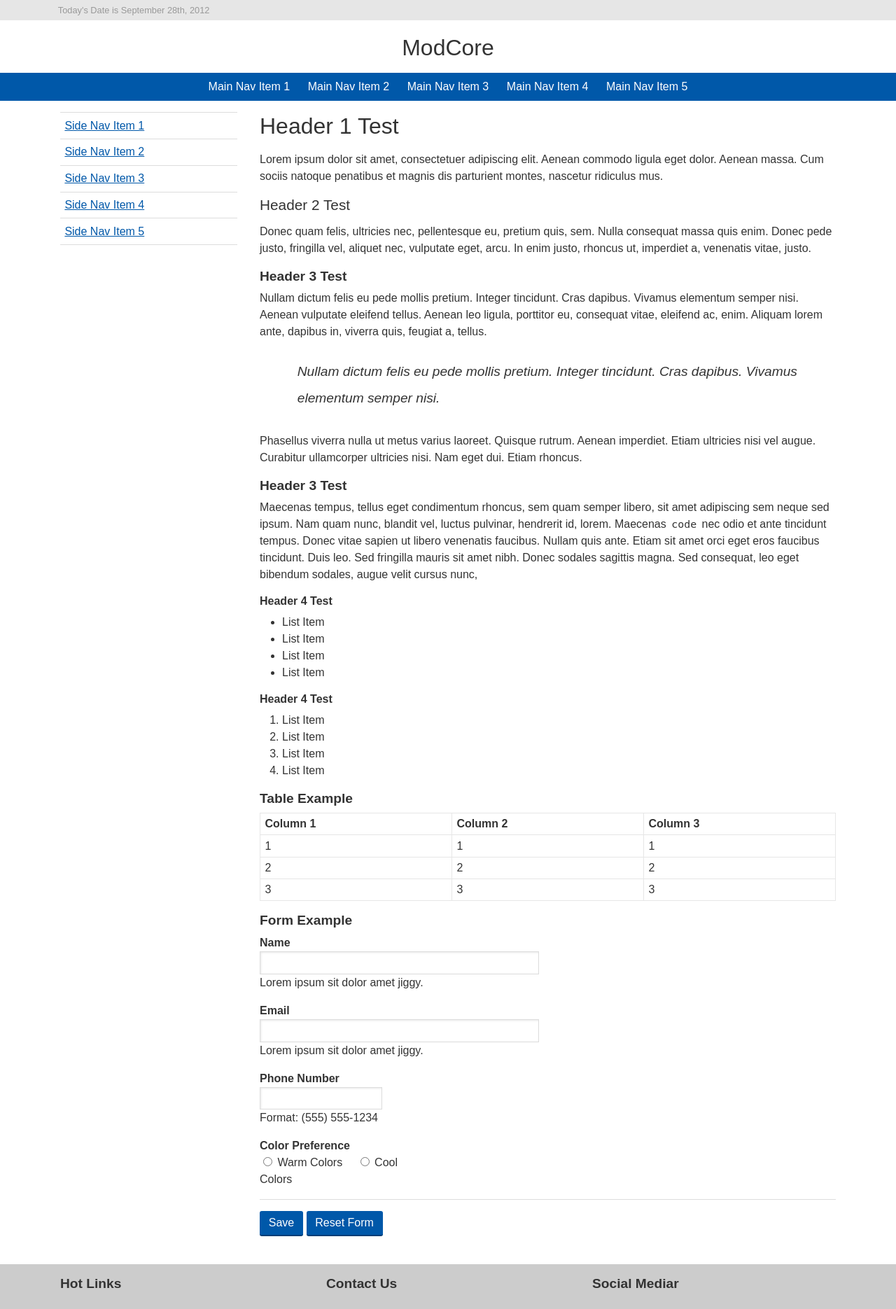
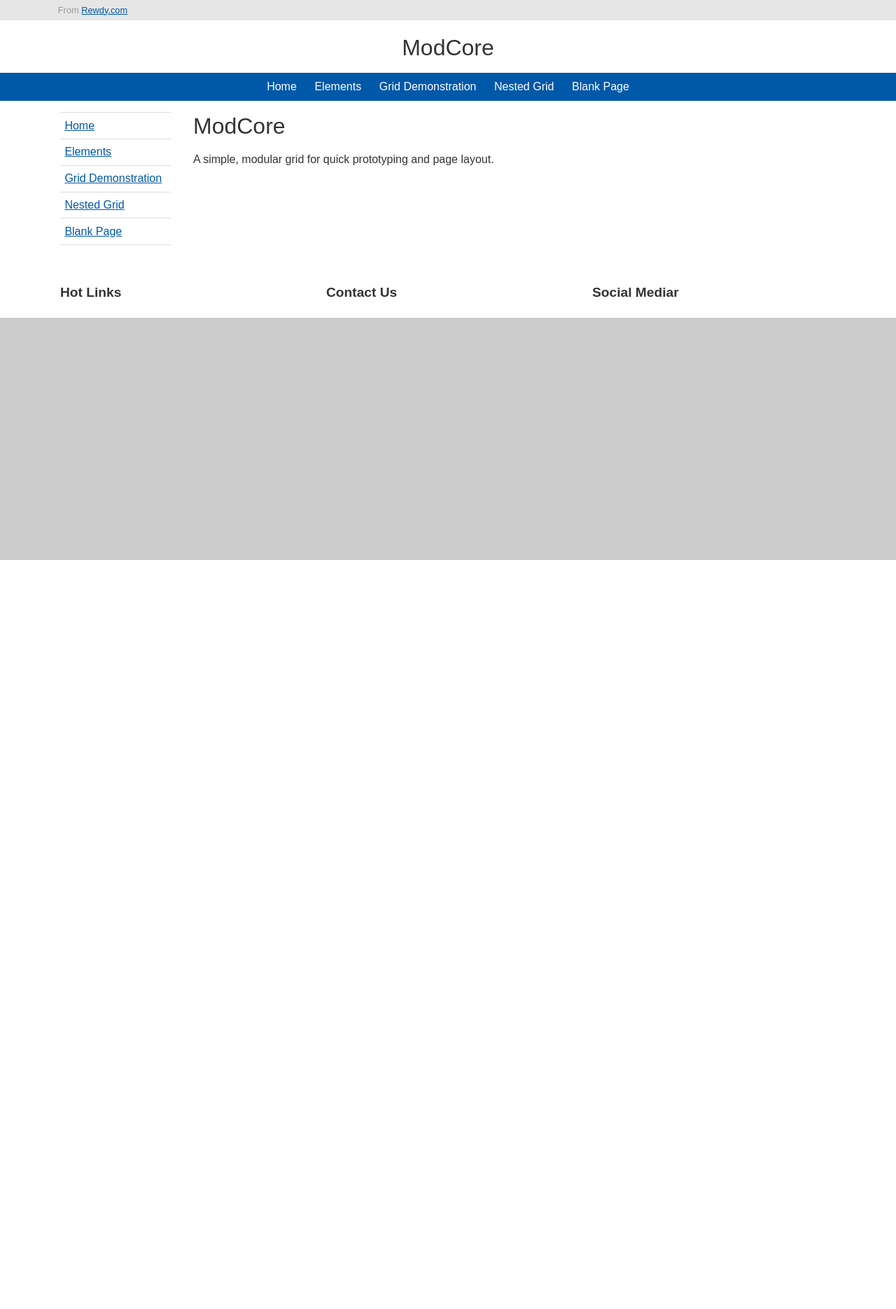
Before and after one commit to rewdy/ModCore, a PHP site: page / in a window 1280 px wide. Shown: the whole page at 70% size. After the commit the page ends 800 px from the top, so only its background shows below. Run offline with PHP 8.4, Linux system fonts and the light colour scheme.

Commit message:
Updated for browsable website.

```diff
--- a/css/style.css
+++ b/css/style.css
@@ -38,7 +38,7 @@ div.submit{padding-top:1em;border-top:1px solid #ddd;}
 input.narrow{width:10em;}
 input.long{width:30em;}
 input.full{width:96%;}
-@media only screen and (max-width:640px){input[type=text],input[type=password],input.long{width:96%;} input.narrow{width:43%;}}body{background-color:#ffffff;color:#333333;font-family:sans-serif;}
+@media only screen and (max-width:640px){input[type=text],input[type=password],input.long{width:96%;} input.narrow{width:43%;}}body{background-color:#ccc;font-family:sans-serif;}
 #wrapper.blocked{margin:0 auto 3em auto;max-width:1140px;}
 .grid{margin:0 auto;max-width:1140px;min-width:300px;}.grid:after{content:" ";display:block;clear:left;height:0;overflow:hidden;}
 .row{margin-bottom:1.5em;}
@@ -59,7 +59,8 @@ input.full{width:96%;}
 @media only screen and (max-width:640px){.mob_column{float:none;margin:0.75em 0;} .grid .g12{float:none;margin:0.75em 0;width:auto;} .grid .g11{float:none;margin:0.75em 0;width:auto;} .grid .g10{float:none;margin:0.75em 0;width:auto;} .grid .g9{float:none;margin:0.75em 0;width:auto;} .grid .g8{float:none;margin:0.75em 0;width:auto;} .grid .g7{float:none;margin:0.75em 0;width:auto;} .grid .g6{float:none;margin:0.75em 0;width:auto;} .grid .g5{float:none;margin:0.75em 0;width:auto;} .grid .g4{float:none;margin:0.75em 0;width:auto;} .grid .g3{float:none;margin:0.75em 0;width:auto;} .grid .g2{float:none;margin:0.75em 0;width:auto;} .grid .g1{float:none;margin:0.75em 0;width:auto;} .grid .row{margin-bottom:0;margin-left:0;margin-right:0;}}.clearfixed{content:" ";display:block;clear:left;height:0;overflow:hidden;}
 .clearfix:after{content:" ";display:block;clear:left;height:0;overflow:hidden;}
 #preamble{background-color:#e6e6e6;color:#999999;font-size:0.8em;padding:0.2em 0;}
-footer{background-color:#ccc;padding:1em 0;}
+#wrapper{background-color:#ffffff;color:#333333;}
+footer{padding:1em 0;}
 #nav_holder{margin:0 0 1em 0;background-color:#0058a9;}#nav_holder:after{content:'\0020';display:block;clear:left;height:0;overflow:hidden;}
 nav{background-color:#0058a9;color:#ffffff;margin:0;padding:0;float:left;width:100%;overflow:hidden;position:relative;}
 nav ul.menu{margin:0;padding:0;clear:left;float:left;position:relative;left:50%;}
--- a/css/style.less
+++ b/css/style.less
@@ -55,12 +55,9 @@ as there is a lot of overlap between the two.
 //@import "plugins/drupal-forms";
 
 body {
-	background-color:@background;
-	color:@color;
+	background-color:#ccc; // footer color
 	font-family:@font;
 }
-
-
 
 /*
 2. Layout
@@ -75,8 +72,11 @@ body {
 	font-size:0.8em;
 	padding:0.2em 0;
 }
+#wrapper {
+	background-color:@background;
+	color:@color;
+}
 footer {
-	background-color: #ccc;
 	padding:1em 0;
 }
 
--- a/index.html
+++ b/index.html
@@ -3,10 +3,9 @@
 	<head>
 		<meta charset="utf-8">
 
-		<title>Page Title</title>
+		<title>ModCore</title>
 
 		<link rel="stylesheet" href="css/style.css">
-		<!--<script type="text/javascript" src="js/script.js"></script>-->
 
 		<!--[if lt IE 9]>
 		<script src="//html5shiv.googlecode.com/svn/trunk/html5.js"></script>
@@ -17,7 +16,7 @@
 			<div id="preamble" class="row">
 				<div class="grid">
 					<div class="g12">
-						Today's Date is September 28th, 2012
+						From <a href="http://rewdy.com">Rewdy.com</a>
 					</div>
 				</div> <!-- close .grid -->
 			</div>
@@ -33,11 +32,11 @@
 					<div class="g12">
 						<nav>
 							<ul class="menu">
-								<li><a href="#">Main Nav Item 1</a></li>
-								<li><a href="#">Main Nav Item 2</a></li>
-								<li><a href="#">Main Nav Item 3</a></li>
-								<li><a href="#">Main Nav Item 4</a></li>
-								<li><a href="#">Main Nav Item 5</a></li>
+								<li><a href="index.html">Home</a></li>
+								<li><a href="elements.html">Elements</a></li>
+								<li><a href="grid.html">Grid Demonstration</a></li>
+								<li><a href="nested-grid.html">Nested Grid</a></li>
+								<li><a href="blank.html">Blank Page</a></li>
 							</ul>
 						</nav>
 					</div>
@@ -45,105 +44,18 @@
 			</div>
 			<div id="primary_row">
 				<div class="grid row">
-
-					<div class="g3">
+					<div class="g2">
 						<ul class="lined linked">
-							<li><a href="">Side Nav Item 1</a></li>
-							<li><a href="">Side Nav Item 2</a></li>
-							<li><a href="">Side Nav Item 3</a></li>
-							<li><a href="">Side Nav Item 4</a></li>
-							<li><a href="">Side Nav Item 5</a></li>
+							<li><a href="index.html">Home</a></li>
+							<li><a href="elements.html">Elements</a></li>
+							<li><a href="grid.html">Grid Demonstration</a></li>
+							<li><a href="nested-grid.html">Nested Grid</a></li>
+							<li><a href="blank.html">Blank Page</a></li>
 						</ul>
 					</div>
-					<div class="g9">
-						<h1>Header 1 Test</h1>
-						<p>Lorem ipsum dolor sit amet, consectetuer adipiscing elit. Aenean commodo ligula eget dolor. Aenean massa. Cum sociis natoque penatibus et magnis dis parturient montes, nascetur ridiculus mus.</p>
-						<h2>Header 2 Test</h2>
-						<p>Donec quam felis, ultricies nec, pellentesque eu, pretium quis, sem. Nulla consequat massa quis enim. Donec pede justo, fringilla vel, aliquet nec, vulputate eget, arcu. In enim justo, rhoncus ut, imperdiet a, venenatis vitae, justo.</p>
-						<h3>Header 3 Test</h3>
-						<p>Nullam dictum felis eu pede mollis pretium. Integer tincidunt. Cras dapibus. Vivamus elementum semper nisi. Aenean vulputate eleifend tellus. Aenean leo ligula, porttitor eu, consequat vitae, eleifend ac, enim. Aliquam lorem ante, dapibus in, viverra quis, feugiat a, tellus.</p>
-						<blockquote>Nullam dictum felis eu pede mollis pretium. Integer tincidunt. Cras dapibus. Vivamus elementum semper nisi.</blockquote>
-						<p>Phasellus viverra nulla ut metus varius laoreet. Quisque rutrum. Aenean imperdiet. Etiam ultricies nisi vel augue. Curabitur ullamcorper ultricies nisi. Nam eget dui. Etiam rhoncus.</p>
-						<h3>Header 3 Test</h3>
-						<p>Maecenas tempus, tellus eget condimentum rhoncus, sem quam semper libero, sit amet adipiscing sem neque sed ipsum. Nam quam nunc, blandit vel, luctus pulvinar, hendrerit id, lorem. Maecenas <code>code</code> nec odio et ante tincidunt tempus. Donec vitae sapien ut libero venenatis faucibus. Nullam quis ante. Etiam sit amet orci eget eros faucibus tincidunt. Duis leo. Sed fringilla mauris sit amet nibh. Donec sodales sagittis magna. Sed consequat, leo eget bibendum sodales, augue velit cursus nunc,</p>
-						<h4>Header 4 Test</h4>
-						<ul>
-							<li>List Item</li>
-							<li>List Item</li>
-							<li>List Item</li>
-							<li>List Item</li>
-						</ul>
-						<h4>Header 4 Test</h4>
-						<ol>
-							<li>List Item</li>
-							<li>List Item</li>
-							<li>List Item</li>
-							<li>List Item</li>
-						</ol>
-						<h3>Table Example</h3>
-						<table cellspacing="0" cellpadding="0">
-							<thead>
-								<tr>
-									<th>Column 1</th>
-									<th>Column 2</th>
-									<th>Column 3</th>
-								</tr>
-							</thead>
-							<tbody>
-								<tr>
-									<td>1</td>
-									<td>1</td>
-									<td>1</td>
-								</tr>
-								<tr>
-									<td>2</td>
-									<td>2</td>
-									<td>2</td>
-								</tr>
-								<tr>
-									<td>3</td>
-									<td>3</td>
-									<td>3</td>
-								</tr>
-							</tbody>
-						</table>
-						<h3>Form Example</h3>
-						<form name="test" method="get" action="">
-							<div class="form_item">
-								<label for="name">Name</label>
-								<div class="input_holder">
-									<input type="text" name="name" class="text" />
-									<div class="input_help">Lorem ipsum sit dolor amet jiggy.</div>
-								</div>
-							</div>
-							<div class="form_item">
-								<label for="email">Email</label>
-								<div class="input_holder">
-									<input type="text" name="email" class="text" />
-									<div class="input_help">Lorem ipsum sit dolor amet jiggy.</div>
-								</div>
-							</div>
-							<div class="form_item">
-								<label for="phone">Phone Number</label>
-								<div class="input_holder">
-									<input type="text" name="phone" class="text narrow" />
-									<div class="input_help">Format: (555) 555-1234</div>
-								</div>
-							</div>
-							<fieldset class="select">
-								<legend>Color Preference</legend>
-								<div class="input_holder">
-									<label><input type="radio" name="color" value="warm" /> Warm Colors</label>
-									<label><input type="radio" name="color" value="cool" /> Cool Colors</label>
-								</div>
-							</fieldset>
-							<div class="form_item submit">
-								<div class="input_holder">
-									<input type="submit" value="Save" />
-									<input type="reset" value="Reset Form" />
-								</div>
-							</div>
-						</form>
+					<div class="g10">
+						<h1>ModCore</h1>
+						<p>A simple, modular grid for quick prototyping and page layout.</p>
 					</div>
 				</div> <!-- close .grid.row -->
 			</div>
```
Also changed, not shown: elements.html (added, +166 -0 lines), grid.html (+9 -9 lines), nested-grid.html (+11 -11 lines).
